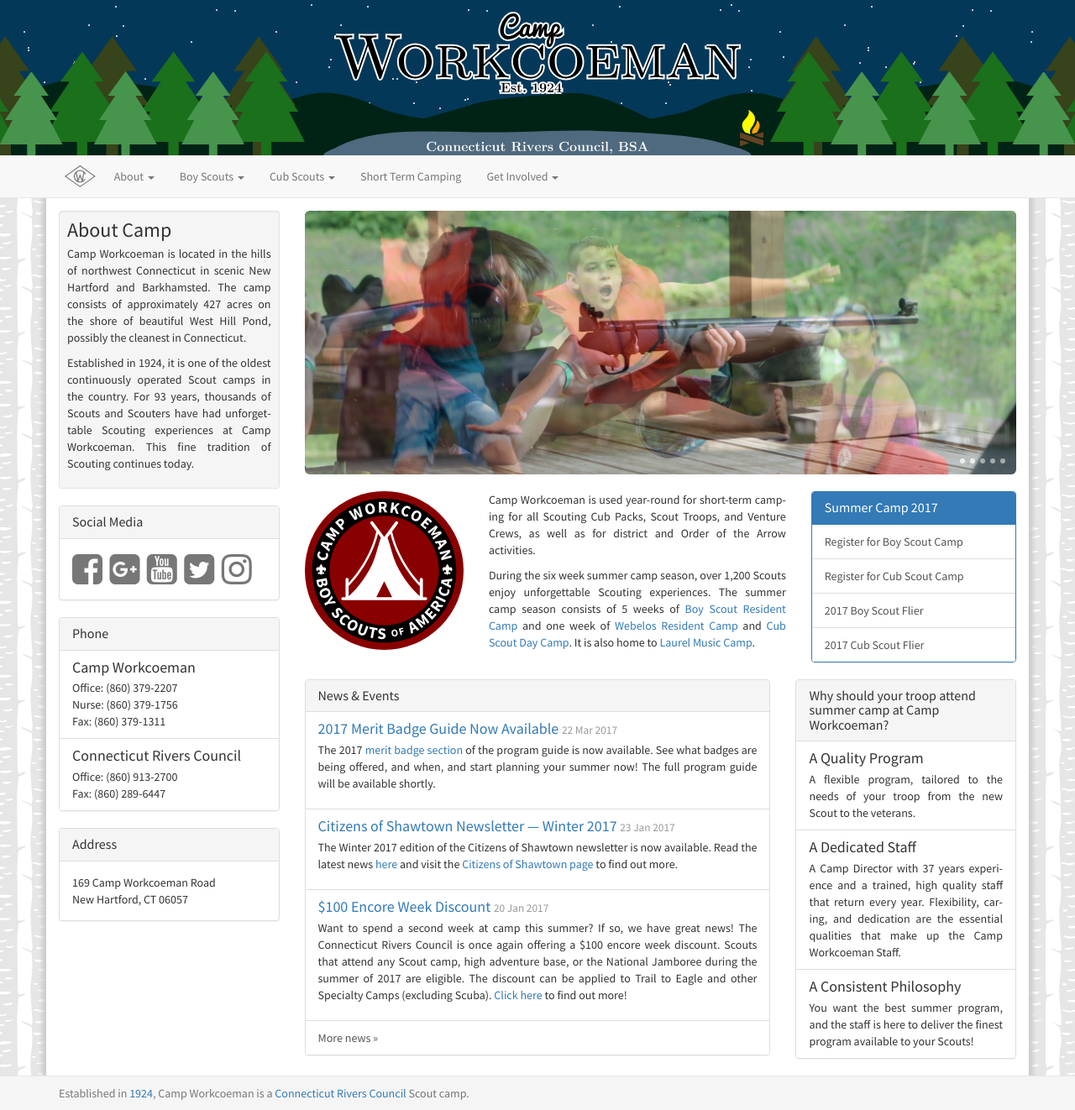
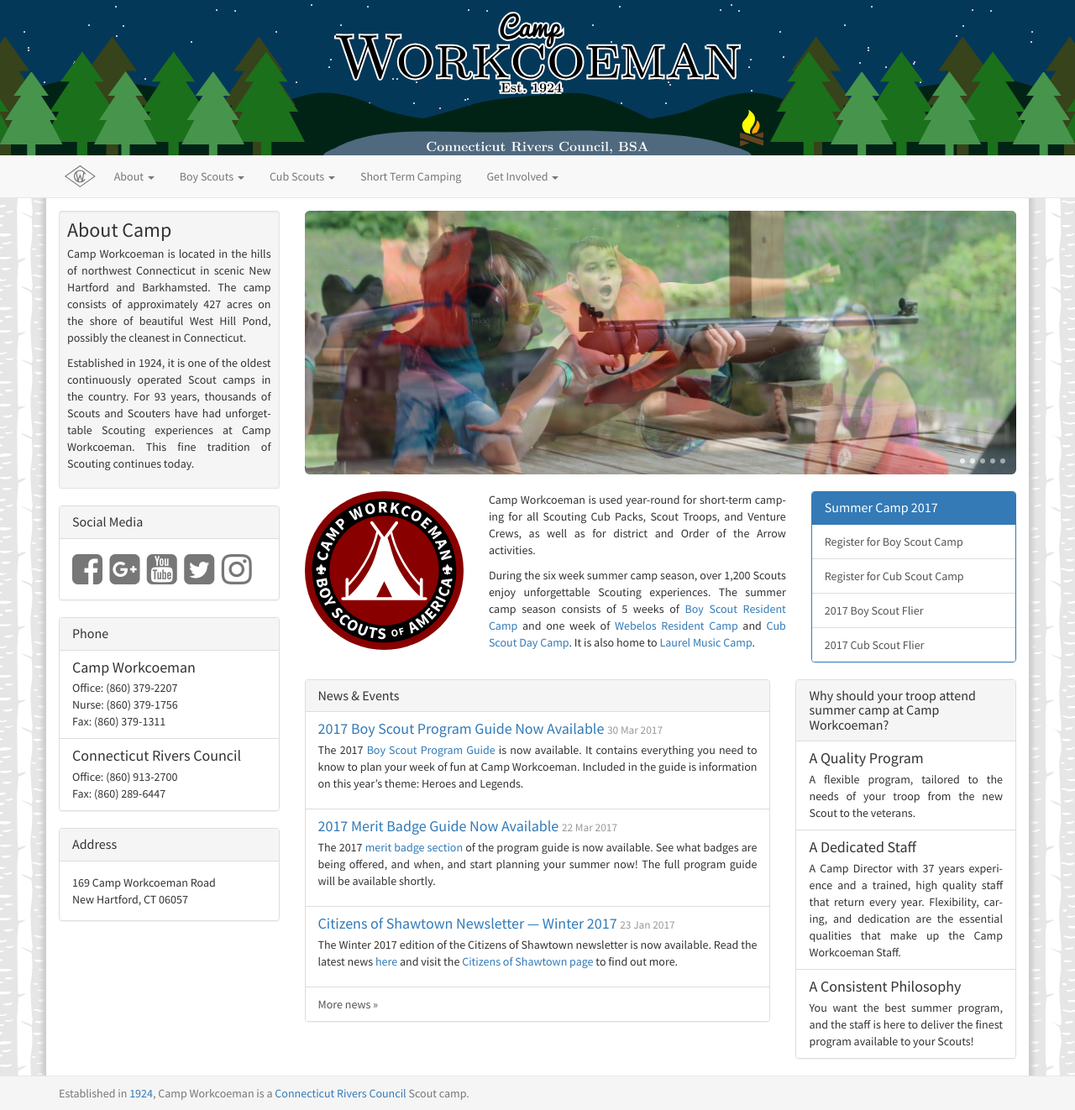
Before and after one commit to campworkcoeman/campworkcoeman.org, a Jekyll site: the page built from index.html, in a window 1280 px wide. Shown: the whole page at 84% size. Built offline with Jekyll 4.4.1, drawn with Linux system fonts in a browser that asks for light colours; nearby versions of some CDN libraries; Markdown is read by kramdown in place of the engine named in the settings.

Commit message:
Upload 2017 Program Guide.

```diff
--- /dev/null
+++ b/about/news/_posts/2017-03-30-program-guide-now-available.md
@@ -0,0 +1,7 @@
+---
+published: true
+layout: news-item
+title: 2017 Boy Scout Program Guide Now Available
+---
+
+The 2017 [Boy Scout Program Guide]({{ site.url }}/pdf/2017/2017-program-guide.pdf) is now available. It contains everything you need to know to plan your week of fun at Camp Workcoeman. Included in the guide is information on this year's theme: Heroes and Legends.
--- a/boy-scouts/guides/index.md
+++ b/boy-scouts/guides/index.md
@@ -6,7 +6,7 @@
 ---
 
 > %list-group%
-> <a href="{{ site.url }}/#" class="list-group-item">2017 Program Guide (Coming Soon)</a>
+> <a href="{{ site.url }}/pdf/2017/2017-program-guide.pdf" class="list-group-item">2017 Program Guide</a>
 > <a href="{{ site.url }}/pdf/2017/2017-merit-badges.pdf" class="list-group-item">2017 Merit Badge Selections</a>
 
 > %list-group%
```
Also changed, not shown: 1 other file.
